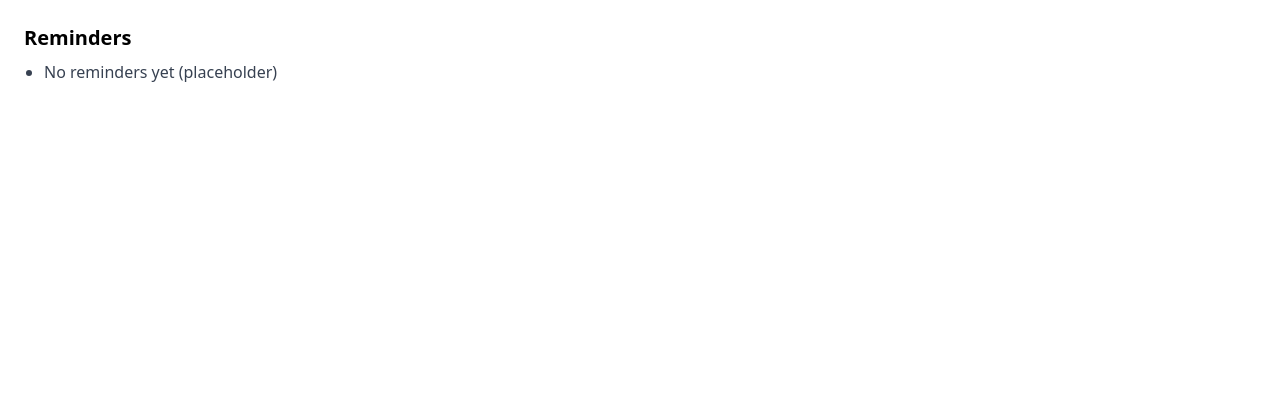
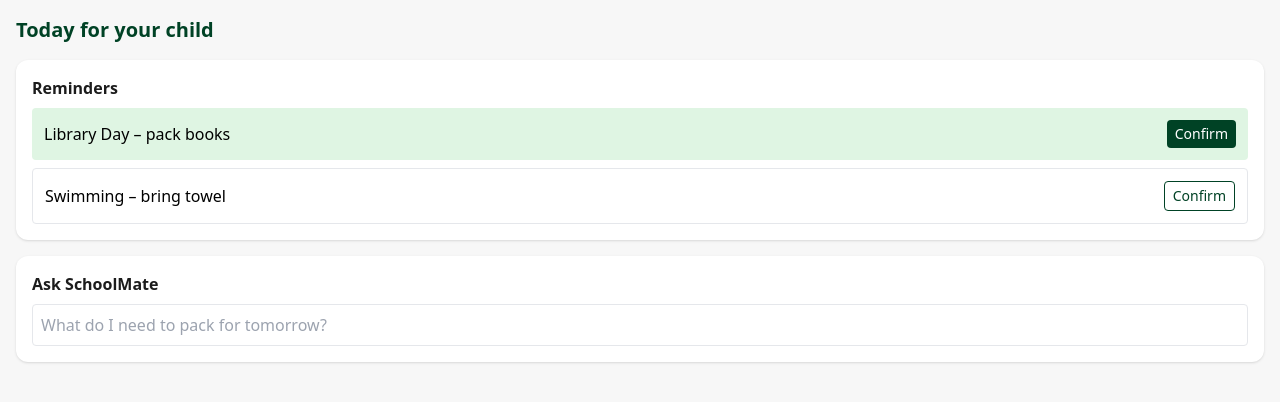
Before and after one commit to LHN-ENT/SchoolMate, a Next.js app: page /dashboard in a window 1280 px wide. Shown: the top 402 px of the page. Built offline with nearby package versions, Linux system fonts and the light colour scheme.

Commit message:
update Dashboard component with reminder cards and Ask SchoolMate input.tsx

```diff
--- a/components/Dashboard.tsx
+++ b/components/Dashboard.tsx
@@ -1,9 +1,60 @@
+import { useEffect, useState } from 'react'
+
 export default function Dashboard({ hideSetup }) {
-  return <div className="p-6">
-    {!hideSetup && <div className="mb-4 p-4 bg-yellow-100">Complete your setup to see dashboard</div>}
-    <h2 className="text-xl font-bold mb-2">Reminders</h2>
-    <ul className="list-disc pl-5 text-gray-700">
-      <li>No reminders yet (placeholder)</li>
-    </ul>
-  </div>
+  const [child, setChild] = useState({ name: 'your child' })
+  const [prefs, setPrefs] = useState({
+    dailyDigest: false,
+    weeklyDigest: false,
+    tapToConfirm: true,
+    assignToBoth: true
+  })
+
+  useEffect(() => {
+    const storedChild = localStorage.getItem('childProfile')
+    const storedPrefs = localStorage.getItem('userPreferences')
+
+    if (storedChild) setChild(JSON.parse(storedChild))
+    if (storedPrefs) setPrefs(JSON.parse(storedPrefs))
+  }, [])
+
+  return (
+    <div className="min-h-screen bg-[#F7F7F7] p-4 space-y-4">
+      {!hideSetup && (
+        <div className="mb-4 p-4 bg-[#FFD966] text-[#1C1C1C] rounded shadow">
+          Complete your setup to see your dashboard.
+        </div>
+      )}
+
+      <h1 className="text-xl font-bold text-[#004225]">
+        Today for {child.name || 'your child'}
+      </h1>
+
+      <div className="bg-white p-4 rounded-xl shadow">
+        <h2 className="text-md font-semibold text-[#1C1C1C]">Reminders</h2>
+        <ul className="mt-2 space-y-2">
+          <li className="p-3 bg-[#DFF5E3] rounded flex justify-between items-center">
+            Library Day – pack books
+            {prefs.tapToConfirm && (
+              <button className="text-sm bg-[#004225] text-white px-2 py-1 rounded">Confirm</button>
+            )}
+          </li>
+          <li className="p-3 bg-white border rounded flex justify-between items-center">
+            Swimming – bring towel
+            {prefs.tapToConfirm && (
+              <button className="text-sm border border-[#004225] text-[#004225] px-2 py-1 rounded">Confirm</button>
+            )}
+          </li>
+        </ul>
+      </div>
+
+      <div className="bg-white p-4 rounded-xl shadow">
+        <h2 className="text-md font-semibold text-[#1C1C1C]">Ask SchoolMate</h2>
+        <input
+          type="text"
+          placeholder="What do I need to pack for tomorrow?"
+          className="w-full p-2 border rounded mt-2"
+        />
+      </div>
+    </div>
+  )
 }
```
